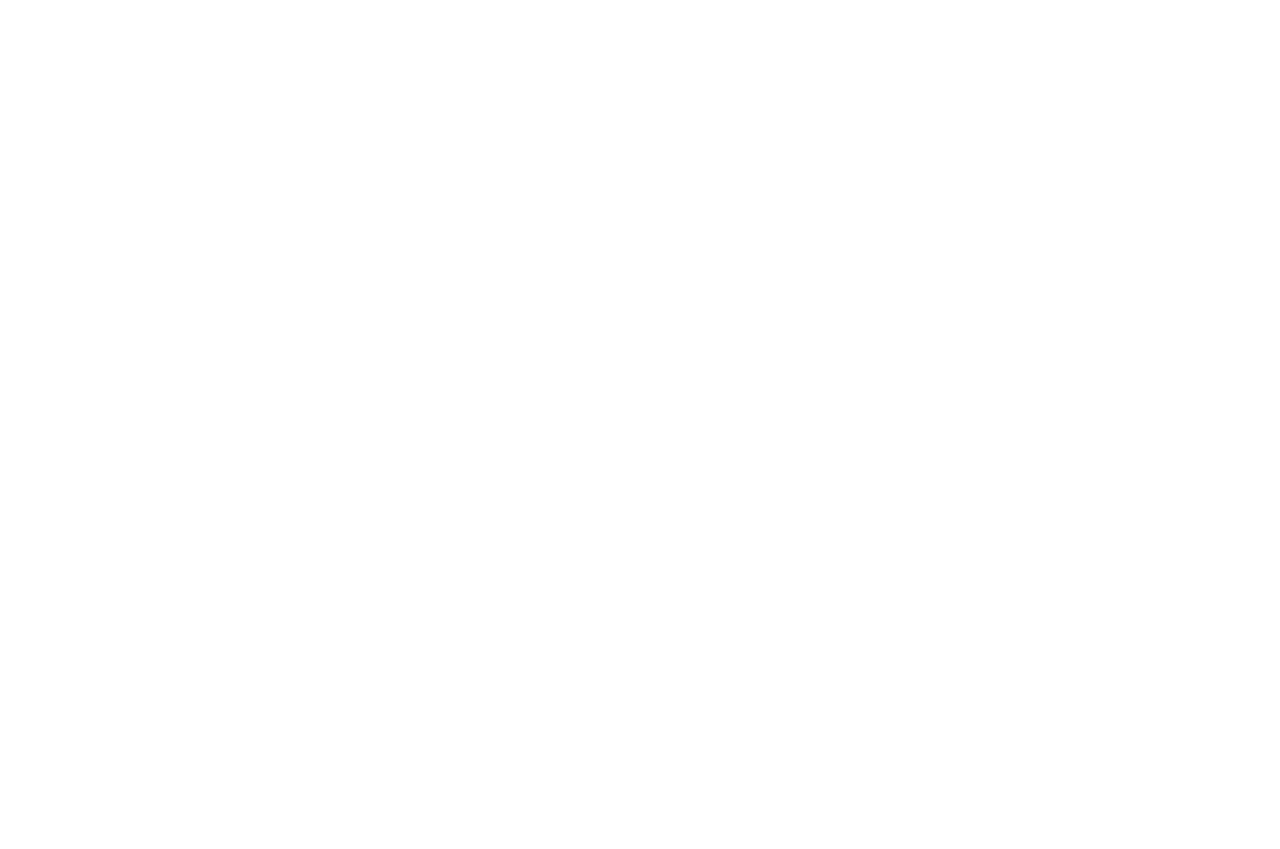
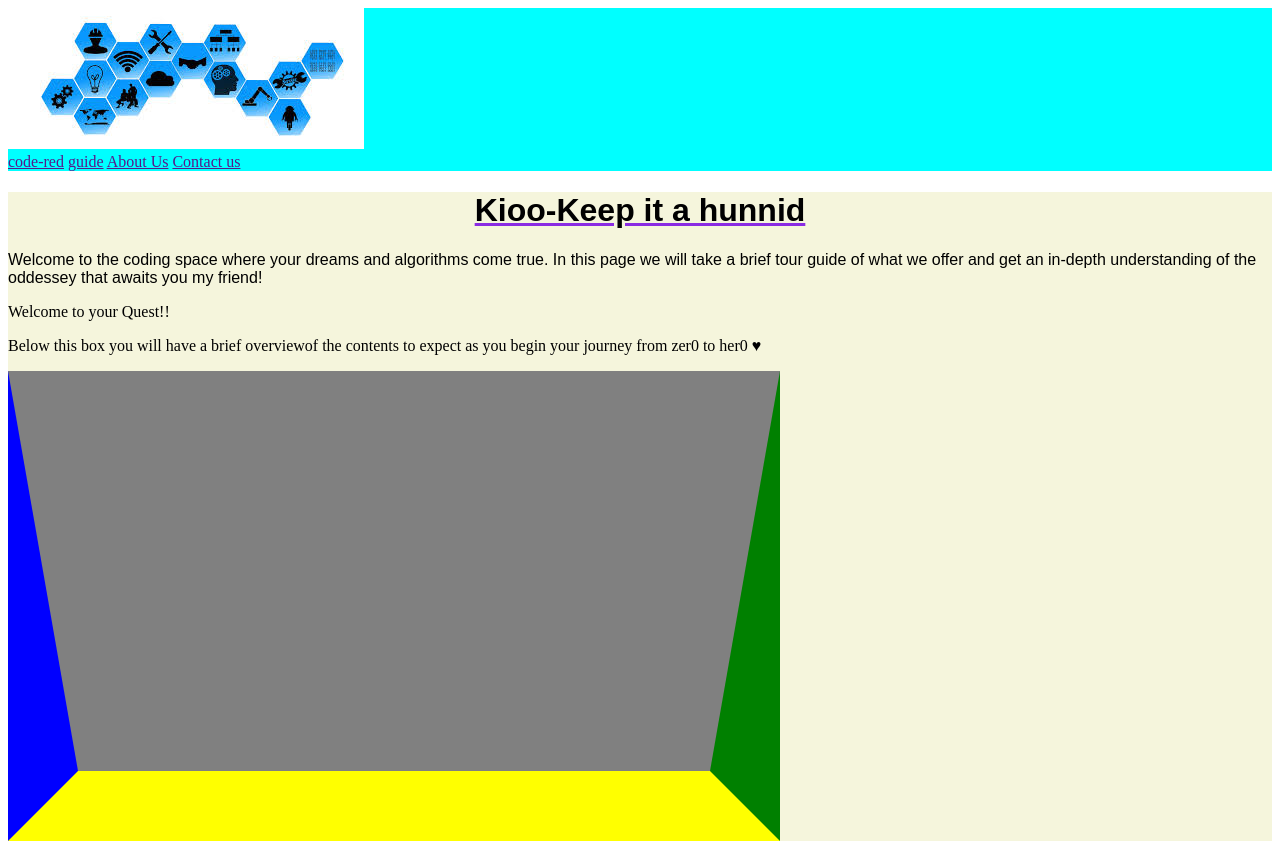
Before and after one commit to KingKiarie/HTML-CSS, a plain HTML site: page index.html in a window 1280 px wide. Before the commit the page ends 800 px from the top, so only its background shows below. Drawn offline with Linux system fonts and the light colour scheme.

Commit message:
My second commit

```diff
--- a/index.html
+++ b/index.html
@@ -1,16 +1,33 @@
 <!DOCTYPE html>
 <html>
     <head>
-        <title>Code|Lab</title>
+        <title>Code|lab</title>
         <meta charset="UTF-8">
         <link rel="icon" href="">
         <link rel="stylesheet" href="style.css">
     </head>
     <body>
-        <header>
-            <nav>
-
+        <header class="head-wrapper">
+            <img src="./images x.jpeg" class="img-header">
+            <nav class="nav-wrapper">
+                <div>
+                    <a href="">code-red</a>
+                    <a href="">guide</a>
+                    <a href="">About Us</a>
+                    <a href="">Contact us</a>
+                </div>
             </nav>
         </header>
+        <main class="main-wrapper">
+            <h1>Kioo-Keep it a hunnid</h1>
+            <div>
+                <p class="intro">Welcome to the coding space where your dreams and algorithms come true. In this page we  will take a brief tour guide of what we offer and get an in-depth understanding of the oddessey that awaits you my friend!</p>
+                <p>Welcome to your Quest!!</p>
+                <p>Below this box you will have a brief overviewof the contents to expect as you begin your journey from zer0 to her0 &heartsuit;</p>
+            </div>
+            <div class="inner-box">
+
+            </div>
+        </main>
     </body>
 </html>
--- a/style.css
+++ b/style.css
@@ -0,0 +1,43 @@
+.head-wrapper{
+    background-color: aqua;
+
+}
+.img header{
+    align-items: center;
+    align-content: center;
+}
+.nav-wrapper{
+
+}
+.main-wrapper{
+    background-color: beige;
+}
+h1{
+    text-align: center;
+    text-decoration:blueviolet underline;
+    font-family: fantasy;
+}
+.intro{
+    font-size: 1em;
+    font-family: fantasy;
+}
+.inner-box{
+    align-items: center;
+    width: 50%;
+    height: 50%;
+
+    border-top: 400px solid grey;
+    border-right: 70px solid green;
+    border-left: 70px solid blue;
+    border-bottom: 70px solid yellow;
+
+    padding-left: 70px solid blue;
+    padding-right: 40px solid green;
+    padding-top:20px solid blue ;
+    padding-bottom:20px solid blue ;
+
+    margin-left: 500px solid blue;
+    margin-right: 50px solid blue;
+    margin-top: 50px solid blue;
+    margin-bottom: 50px solid blue;
+}
```
Also changed, not shown: about.html (added), code-red.html (added), contact.html (added), download.jpeg (added), guide.html (added), images x.jpeg (added), 1 other file.
